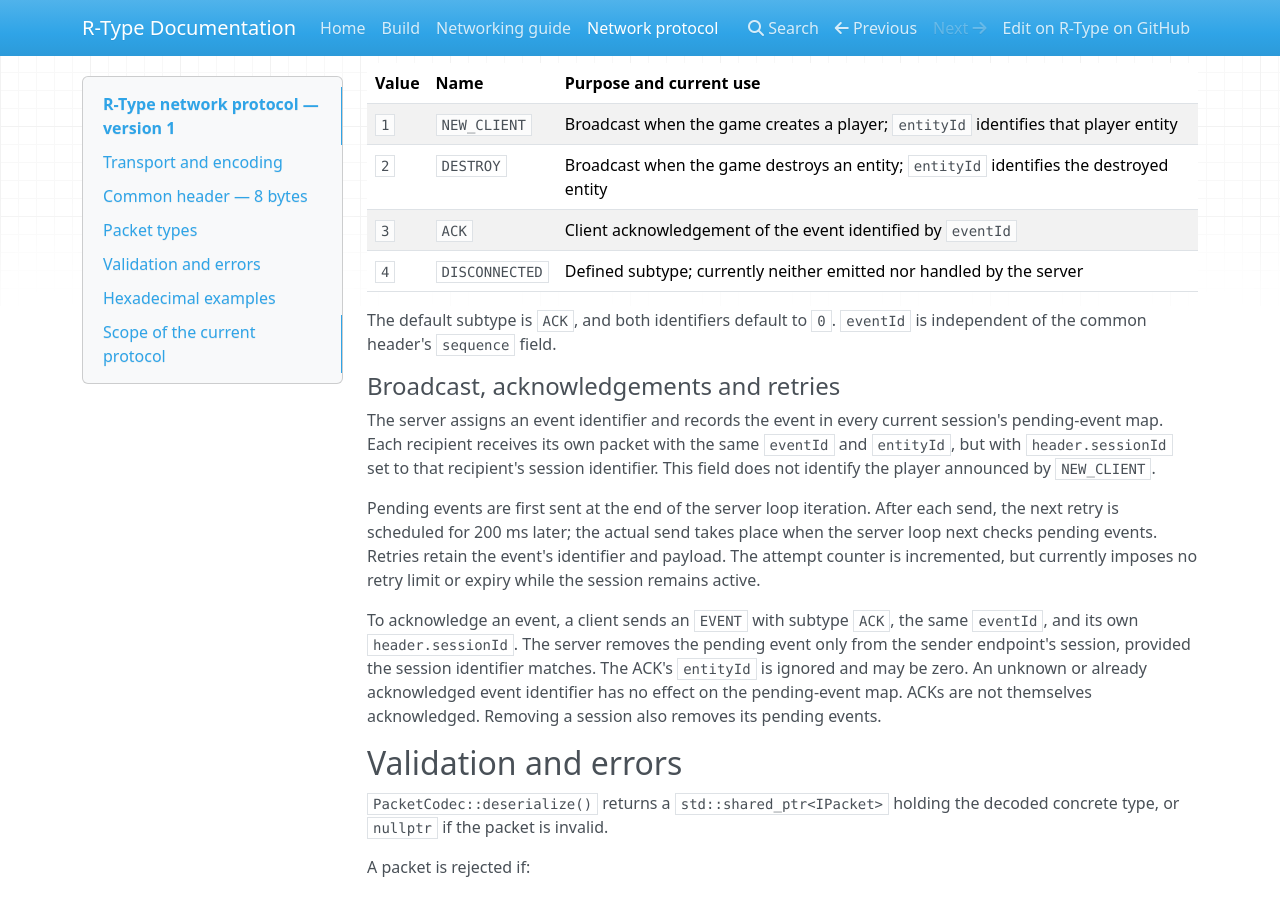
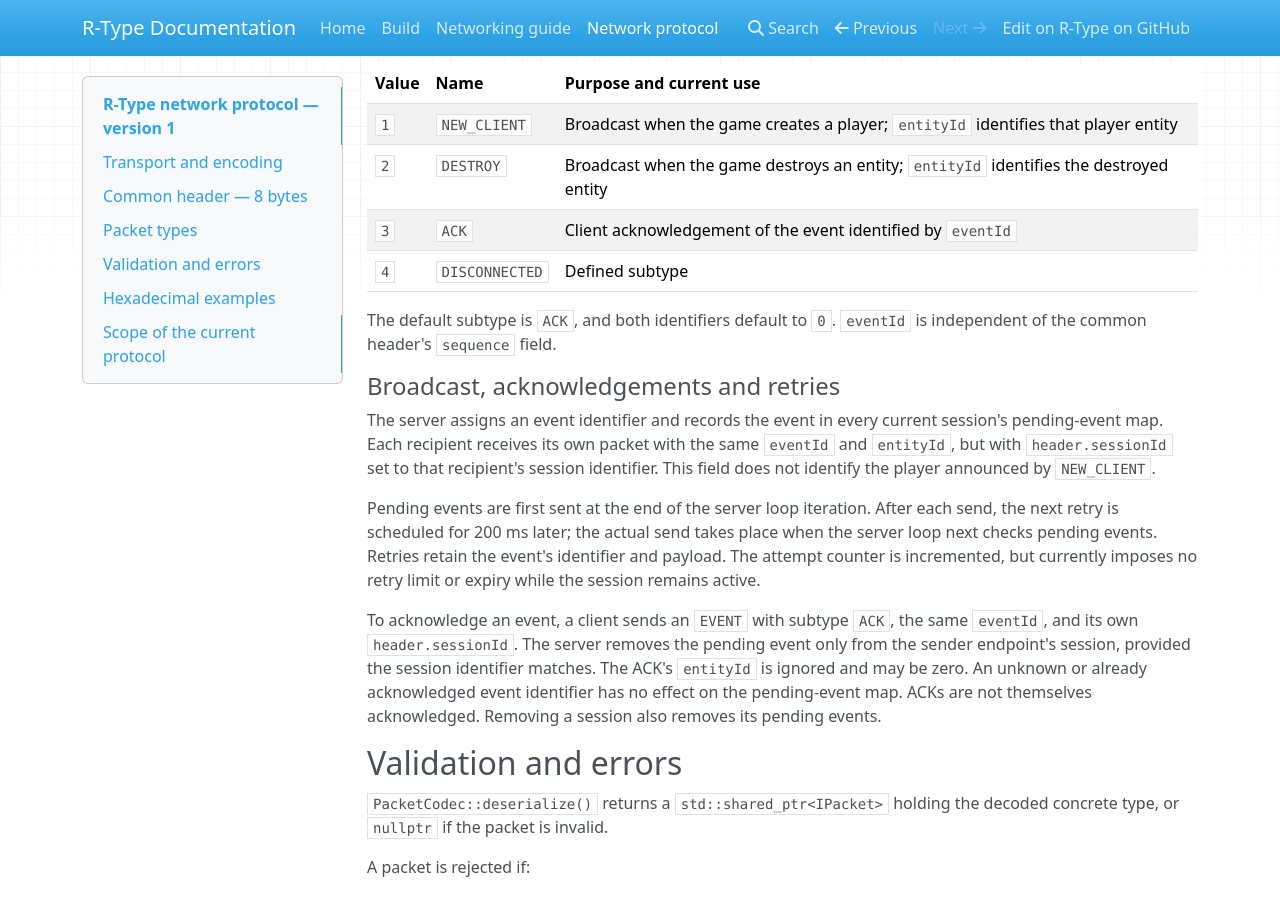
Before and after one commit to MyEpitechProjects/G-ING-500-LIL-5-1-rtype-5, an MkDocs documentation site: the page built from docs/protocol.md, in a window 1280 px wide and 900 px high, scrolled down 2844 px. Built offline with MkDocs 1.6.1, drawn with Linux system fonts in a browser that asks for light colours; nearby versions of some CDN libraries.

Commit message:
fix: handling disconnection packet

```diff
--- a/docs/protocol.md
+++ b/docs/protocol.md
@@ -114,7 +114,7 @@ the common 8-byte header followed by a 9-byte payload.
 | `1` | `NEW_CLIENT` | Broadcast when the game creates a player; `entityId` identifies that player entity |
 | `2` | `DESTROY` | Broadcast when the game destroys an entity; `entityId` identifies the destroyed entity |
 | `3` | `ACK` | Client acknowledgement of the event identified by `eventId` |
-| `4` | `DISCONNECTED` | Defined subtype; currently neither emitted nor handled by the server |
+| `4` | `DISCONNECTED` | Defined subtype|
 
 The default subtype is `ACK`, and both identifiers default to `0`.
 `eventId` is independent of the common header's `sequence` field.
```
